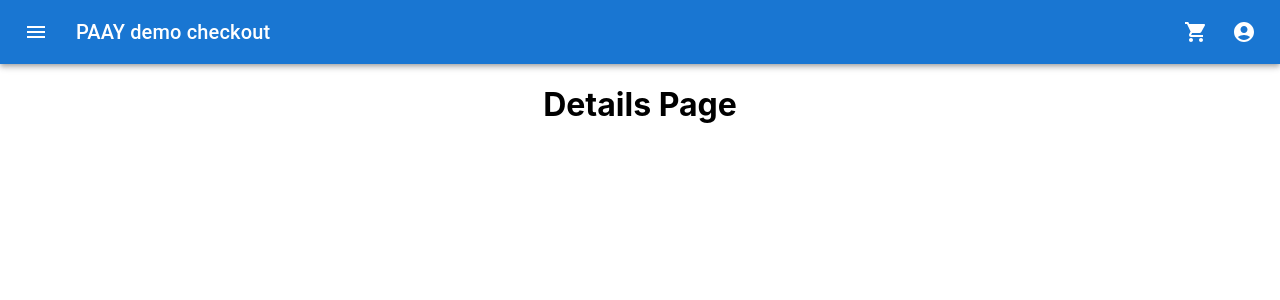
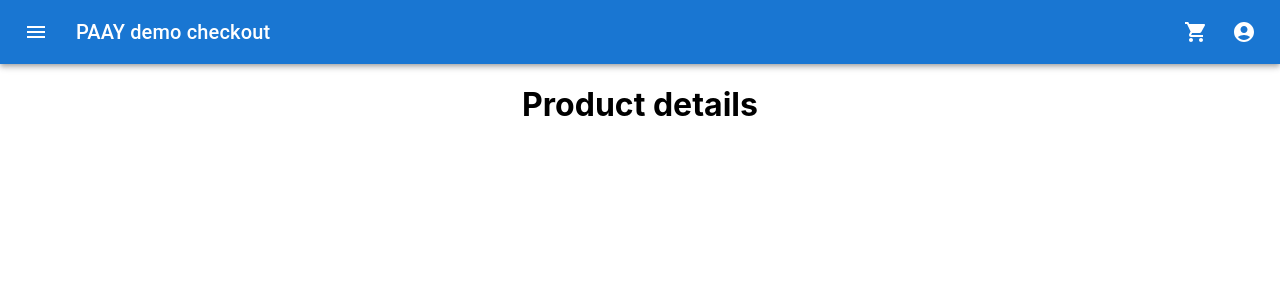
Before and after one commit to EphraimB/react-paay-demo-checkout, a React (Create React App) app in the folder client/: page /details/1 in a window 1280 px wide. Shown: the top 300 px of the page. Built offline with nearby package versions, Linux system fonts and the light colour scheme; no server answers.

Commit message:
Changed title to product details.

```diff
--- a/client/src/pages/DetailsPage/DetailsPage.js
+++ b/client/src/pages/DetailsPage/DetailsPage.js
@@ -1,7 +1,11 @@
+import {
+    useGetProductQuery
+} from "../../features/api/apiSlice";
+
 export default function DetailsPage() {
     return (
         <div>
-            <h1>Details Page</h1>
+            <h1>Product details</h1>
         </div>
     )
 }
```
